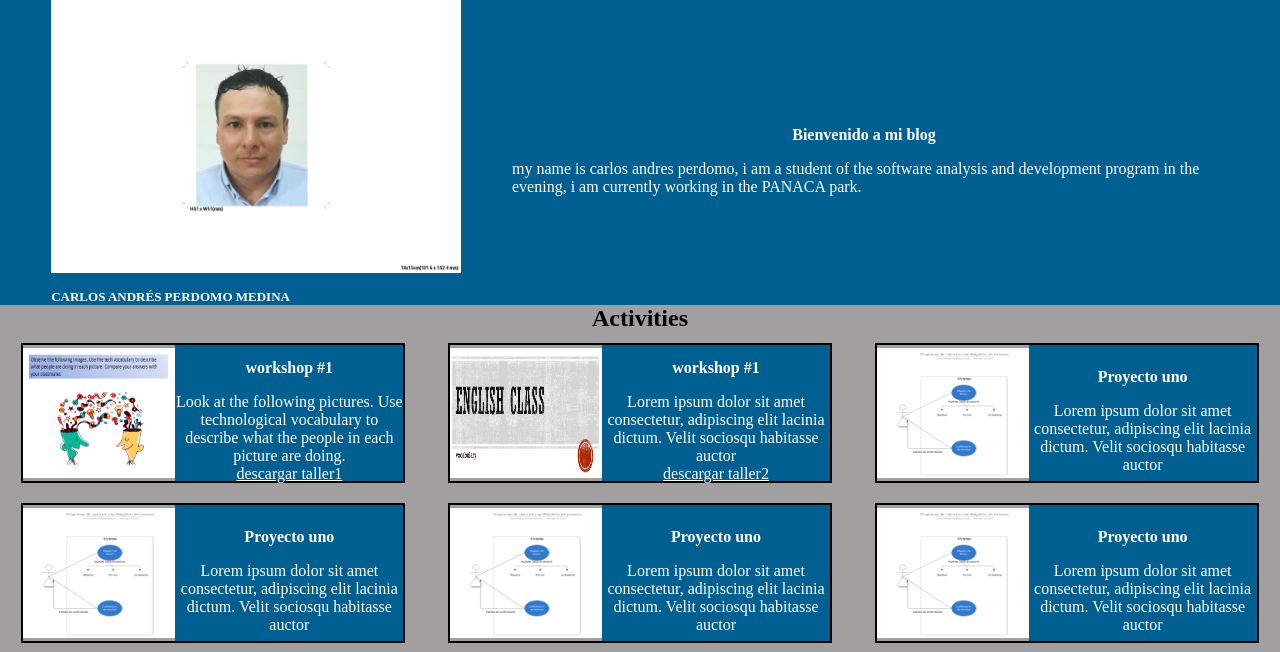
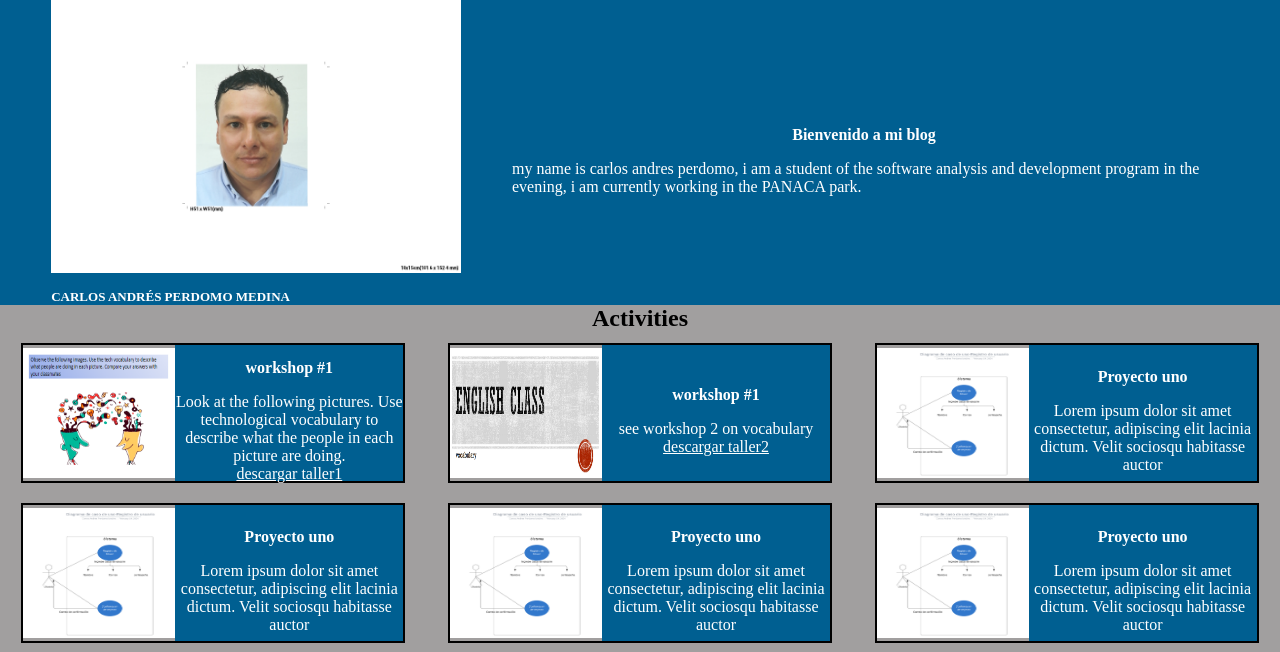
Before and after one commit to capmedina01/portafolio, a plain HTML site: page index.html in a window 1280 px wide. Shown: the top 652 px of the page. Drawn offline with nearby package versions, Linux system fonts and the light colour scheme.

Commit message:
texto taller2

```diff
--- a/index.html
+++ b/index.html
@@ -48,7 +48,7 @@
                     <article class="art2 art2--bg">
                         <h3 class="art2__h3">workshop #1</h3>
                         <p class="art2__p">
-                            <span>Lorem ipsum dolor sit amet consectetur, adipiscing elit lacinia dictum. Velit sociosqu habitasse auctor</span>
+                            <span>see workshop 2 on vocabulary</span>
                         </p>
                         <a class="link1" href="/assets/taller2.pdf">descargar taller2</a>
                     </article>
```
